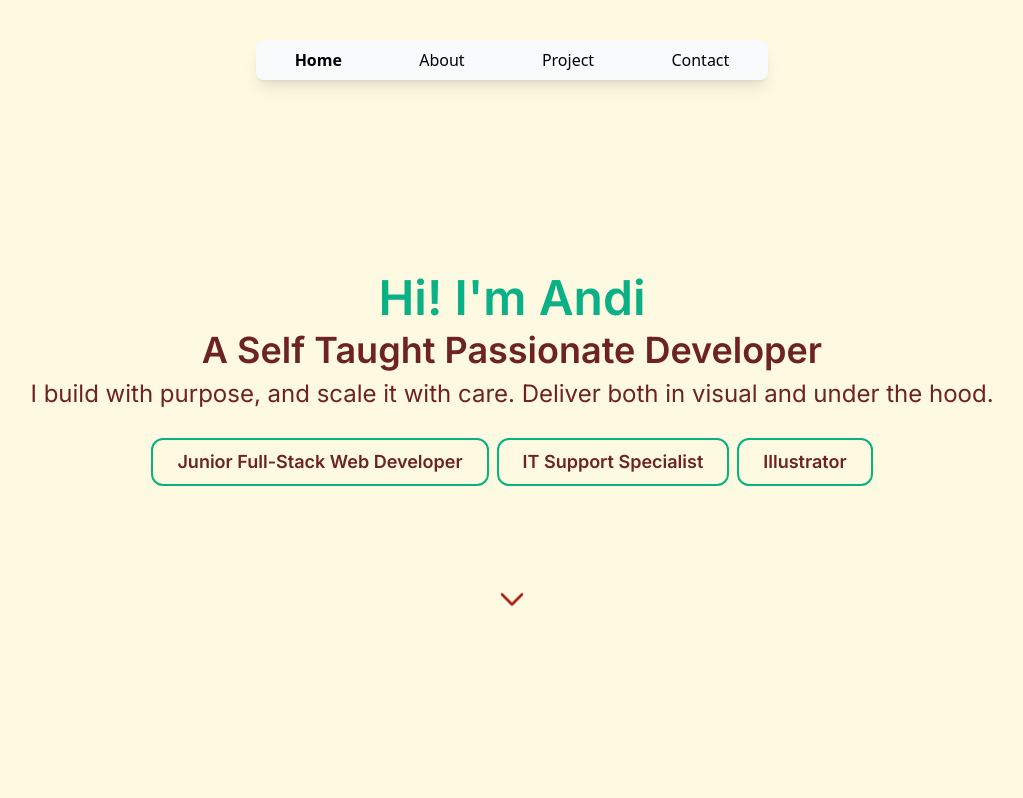
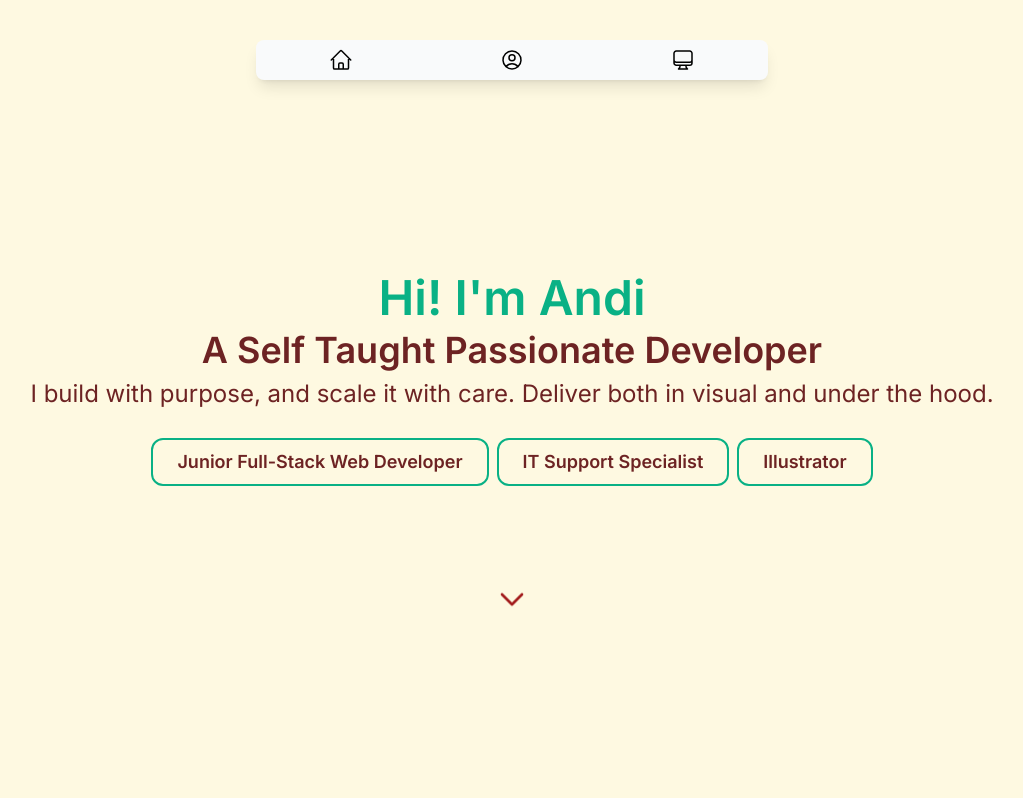
Before and after one commit to andi-ramadhan/andiramadhan.github.io, a React (Vite) app: page / in a window 1280 px wide. Shown: the top 798 px of the page, without its empty margins (128-1151 px from the left). Built offline with nearby package versions, Linux system fonts and the light colour scheme; a web font is replaced by a local one.

Commit message:
Header Icon and position re-arranged

```diff
--- a/src/components/Header.jsx
+++ b/src/components/Header.jsx
@@ -1,15 +1,17 @@
 import { useEffect, useState } from "react";
 import { NavLink } from "react-router";
+import homeIcon from "./icons/homeIcon";
+import aboutIcon from "./icons/aboutIcon";
+import projectIcon from "./icons/projectIcon";
 
 const Header = ({ activeSection, onSectionChange }) => {
   const [menuOpen, setMenuOpen] = useState(false);
   const [showNav, setShowNav] = useState(false);
 
   const navLinks = [
-    { key: "home", to:'/', label: "Home" },
-    { key: "about", to:'/about', label: "About" },
-    { key: "project", to:'/project', label: "Project" },
-    { key: "contact", to:'/contact', label: "Contact" },
+    { key: "home", to:'/', label: homeIcon() },
+    { key: "about", to:'/about', label: aboutIcon() },
+    { key: "project", to:'/project', label: projectIcon() },
   ];
 
   const handleMenuToggle = () => {
@@ -52,17 +54,17 @@ const Header = ({ activeSection, onSectionChange }) => {
         aria-label="Toggle navigations"
       >
         <div className="relative flex items-center justify-center origin-center top-5">
-          <div className="relative size-10 border rounded-md border-black/20 backdrop-blur-sm">
+          <div className="relative size-10 border rounded-md border-my-maroon backdrop-blur-sm">
             <div
               className={`
-                absolute left-1/4 top-1/2 w-5 h-0.5 rounded bg-black/60 transition-all duration-300
-                ${menuOpen ? "-translate-y-1/2 rotate-45" : "-translate-y-1" }
+                absolute left-1/4 top-1/2 w-5 h-0.5 rounded transition-all duration-300
+                ${menuOpen ? "-translate-y-1/2 rotate-45 bg-my-cyan" : "bg-my-maroon -translate-y-1" }
               `}
             />
             <div
               className={`
-                absolute left-1/4 top-1/2 w-5 h-0.5 bg-black/60 rounded transition-all duration-300
-                ${menuOpen ? "-translate-y-1/2 -rotate-45" : "translate-y-1" }
+                absolute left-1/4 top-1/2 w-5 h-0.5 rounded transition-all duration-300
+                ${menuOpen ? "-translate-y-1/2 -rotate-45 bg-my-maroon" : "bg-my-maroon translate-y-1" }
               `}
             />
           </div>
@@ -71,9 +73,9 @@ const Header = ({ activeSection, onSectionChange }) => {
       {showNav && (
         <nav
           className={`
-            fixed top-22 right-5 w-30 flex flex-col gap-2 justify-center items-center z-[10000] overflow-hidden text-center
+            fixed top-5 right-16 w-[50%] h-10 rounded-md backdrop-blur-sm border gap-5 flex flex-row-reverse justify-evenly items-center z-[10000] overflow-hidden text-center
             transition-all duration-500
-            ${menuOpen ? "max-w-96 opacity-100" : "max-w-0 opacity-0 py-0 pointer-events-none"}
+            ${menuOpen ? "opacity-100" : "max-w-0 opacity-0 py-0 pointer-events-none"}
           `}
           style={{ transitionProperty: "max-width, opacity, padding" }}
         >
@@ -82,15 +84,11 @@ const Header = ({ activeSection, onSectionChange }) => {
               key={item.key}
               to={item.to}
               className={({ isActive }) =>
-                `mobile-nav-link w-full border-black/20 backdrop-blur-sm rounded-md border p-2
+                `mobile-nav-link text-my-cyan
                 transition-all duration-500
-                ${isActive ? "font-semibold" : ""}
                 ${menuOpen ? "opacity-100 translate-x-0" : "opacity-0 translate-x-10"}
               `}
-              style={{
-                transitionDelay: menuOpen
-                  ? `${idx * 100}ms` : `100ms`
-              }}
+
               onClick={() => {
                 onSectionChange(item.key);
                 handleMenuToggle();
--- /dev/null
+++ b/src/components/icons/aboutIcon.jsx
@@ -0,0 +1,7 @@
+export default function aboutIcon() {
+  return (
+    <svg xmlns="http://www.w3.org/2000/svg" fill="none" viewBox="0 0 24 24" strokeWidth={1.5} stroke="currentColor" className="size-6">
+      <path strokeLinecap="round" strokeLinejoin="round" d="M17.982 18.725A7.488 7.488 0 0 0 12 15.75a7.488 7.488 0 0 0-5.982 2.975m11.963 0a9 9 0 1 0-11.963 0m11.963 0A8.966 8.966 0 0 1 12 21a8.966 8.966 0 0 1-5.982-2.275M15 9.75a3 3 0 1 1-6 0 3 3 0 0 1 6 0Z" />
+    </svg>
+  );
+}
--- /dev/null
+++ b/src/components/icons/homeIcon.jsx
@@ -0,0 +1,7 @@
+export default function homeIcon() {
+  return (
+    <svg xmlns="http://www.w3.org/2000/svg" fill="none" viewBox="0 0 24 24" strokeWidth={1.5} stroke="currentColor" className="size-6">
+      <path strokeLinecap="round" strokeLinejoin="round" d="m2.25 12 8.954-8.955c.44-.439 1.152-.439 1.591 0L21.75 12M4.5 9.75v10.125c0 .621.504 1.125 1.125 1.125H9.75v-4.875c0-.621.504-1.125 1.125-1.125h2.25c.621 0 1.125.504 1.125 1.125V21h4.125c.621 0 1.125-.504 1.125-1.125V9.75M8.25 21h8.25" />
+    </svg>
+  );
+}
--- /dev/null
+++ b/src/components/icons/projectIcon.jsx
@@ -0,0 +1,7 @@
+export default function projectIcon() {
+  return (
+    <svg xmlns="http://www.w3.org/2000/svg" fill="none" viewBox="0 0 24 24" strokeWidth={1.5} stroke="currentColor" className="size-6">
+      <path strokeLinecap="round" strokeLinejoin="round" d="M9 17.25v1.007a3 3 0 0 1-.879 2.122L7.5 21h9l-.621-.621A3 3 0 0 1 15 18.257V17.25m6-12V15a2.25 2.25 0 0 1-2.25 2.25H5.25A2.25 2.25 0 0 1 3 15V5.25m18 0A2.25 2.25 0 0 0 18.75 3H5.25A2.25 2.25 0 0 0 3 5.25m18 0V12a2.25 2.25 0 0 1-2.25 2.25H5.25A2.25 2.25 0 0 1 3 12V5.25" />
+    </svg>
+  );
+}
```
